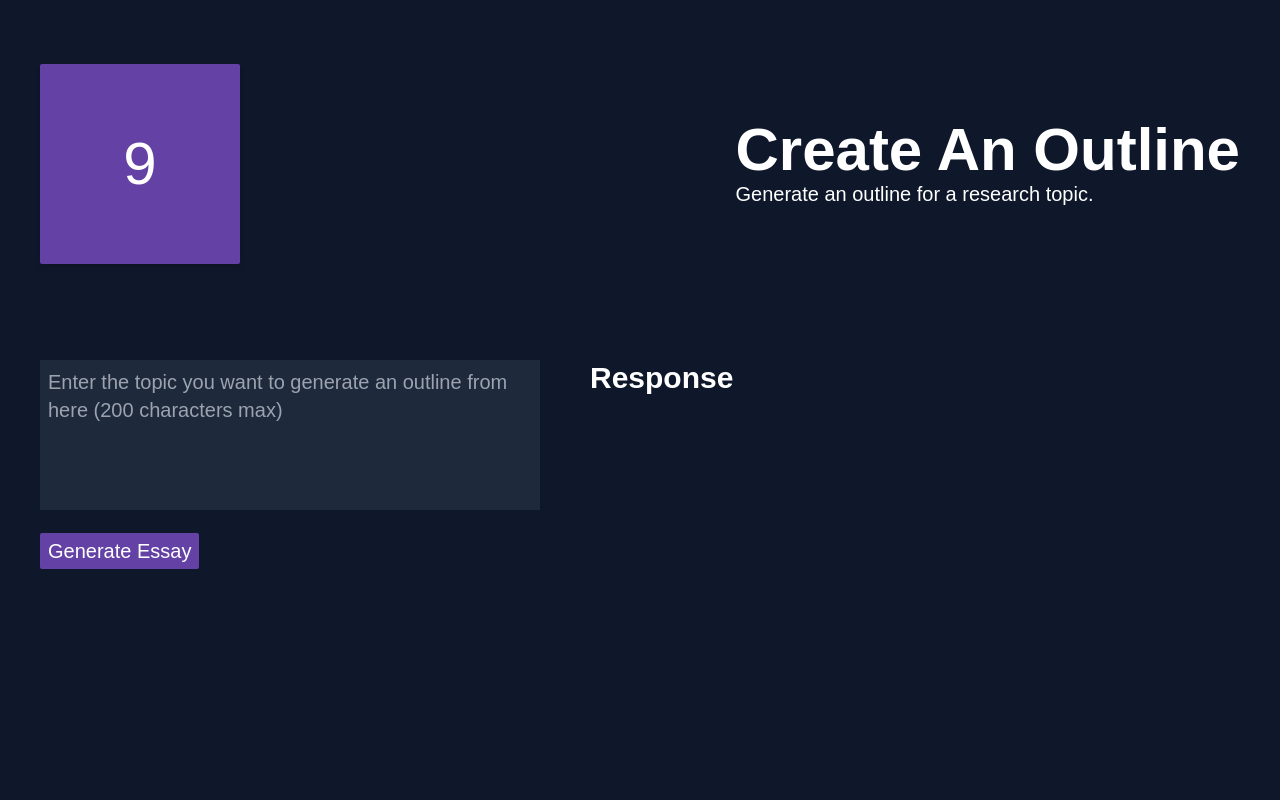
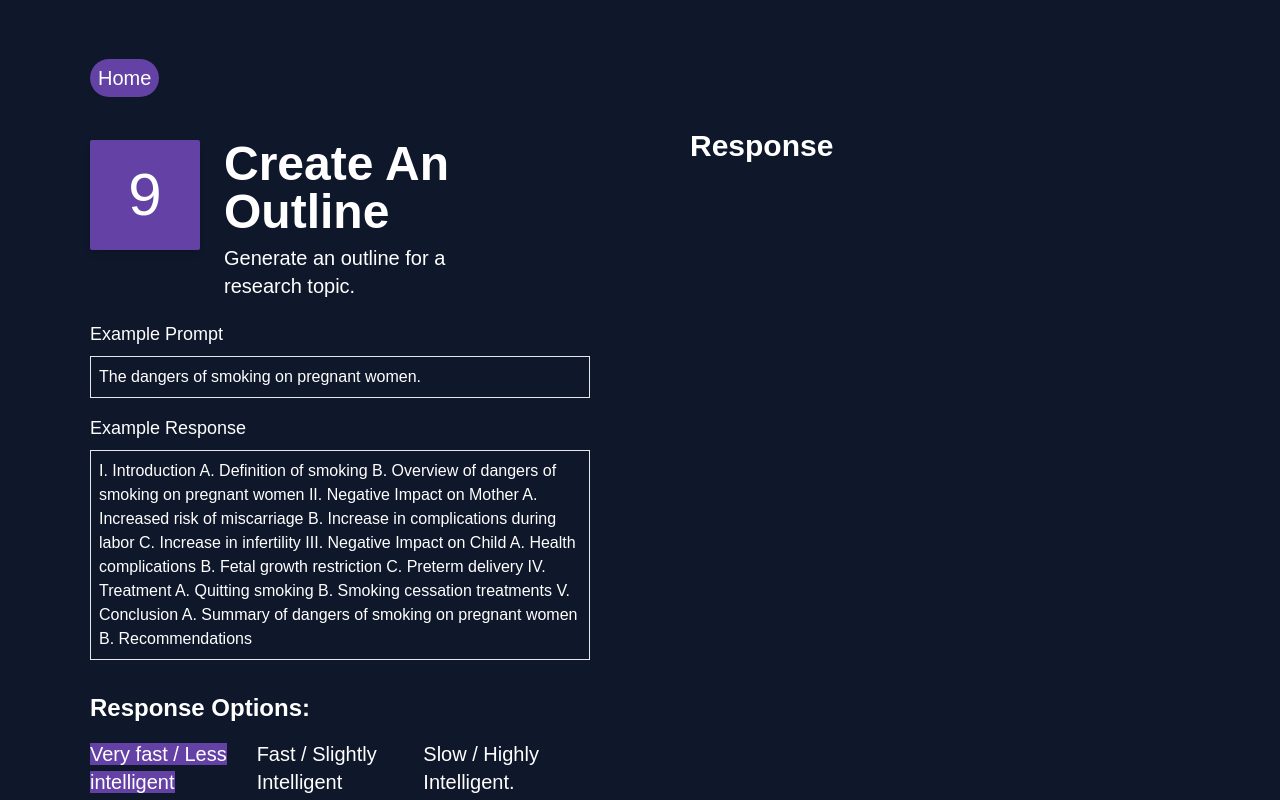
Before and after one commit to rxrzzz/assignments-ai, a Next.js app: page /outline in a window 1280 px wide. Shown: the top 800 px of the page. Built offline with nearby package versions, Linux system fonts and the light colour scheme; no server answers; a web font is replaced by a local one.

Commit message:
restyled grammar and outline components

```diff
--- a/pages/grammar.tsx
+++ b/pages/grammar.tsx
@@ -1,63 +1,131 @@
 import { useRouter } from "next/router";
 import { useState } from "react";
+import { Navbar } from "../components/Navbar";
+import { Options } from "../components/options";
 import { homeboxes, openai } from "../utils";
 
 export default function Grammar() {
   const { pathname } = useRouter();
   const pageProps = homeboxes.find((homebox) => homebox.link === pathname)!;
+  const [option, setOption] = useState("text-ada-001");
+
+  const changeOption = (inputOption: string) => {
+    setOption(inputOption);
+  };
 
   const [prompt, setPrompt] = useState<string | undefined>("");
   const [result, setResult] = useState<string | undefined>("");
-  async function summarizeData() {
-    const { data } = await openai.createCompletion({
-      model: "text-davinci-003",
+  const [loading, setLoading] = useState(false);
+  const [error, setError] = useState("");
+
+  async function simplifyTextData() {
+    setLoading(true);
+    await openai
+      .createCompletion({
+        model: option,
         prompt: "Correct this to standard English:" + "\n" + `${prompt}`,
         max_tokens: 1000,
         temperature: 0,
+      })
+      .then((response) => {
+        const { data } = response;
+        setResult(data.choices[0].text);
+        setLoading(false);
+      })
+      .catch((err) => {
+        setError("An error occured. Please wait for a minute and then retry.");
       });
-    console.log(data);
-    setResult(data.choices[0].text);
   }
 
   return (
-    <main className="min-h-screen bg-slate-900 font-alpino">
-      <div className="max-w-[1200px] mx-auto pt-16">
-        <section className="flex justify-between items-center w-[95%] md:w-full mx-auto">
+    <main className="min-h-screen bg-slate-900 font-alpino text-white">
+      <div className="max-w-[1200px] py-16 flex justify-between mx-auto flex-wrap">
+        <div className="lg:w-5/12 w-11/12 mx-auto">
+          <Navbar color={pageProps.colorOne} />
+          <div className="flex">
             <div
               style={{ backgroundColor: pageProps.colorOne }}
-            className="lg:h-[200px] lg:w-[200px] h-[100px] w-[100px]
+              className="lg:h-[110px] lg:w-[110px] h-[100px] w-[100px]
        rounded-sm text-white text-6xl flex items-center shadow-md
+       mr-6
         justify-center"
             >
               <h1>{pageProps.no}</h1>
             </div>
-          <div className="text-white ml-4 md:ml-0">
-            <h1 className="lg:text-6xl md:text-5xl text-4xl font-bold">
+            <div>
+              <div className="text-white max-w-[280px]">
+                <h1 className="lg:text-5xl md:text-5xl text-4xl font-bold">
                   {pageProps.description}
                 </h1>
-            <p className="md:text-xl text-md">{pageProps.title}</p>
+                <p className="md:text-xl text-md mt-2">{pageProps.title}</p>
               </div>
-        </section>
-        <section className="flex mt-24  justify-between flex-wrap">
-          <main className="lg:w-5/12 w-[95%]  mx-auto md:mx-0">
+            </div>
+          </div>
+          <div>
+            <h1 className="font-medium text-lg mt-5">Example Prompt</h1>
+            <p className="mb-4 border p-2 mt-2">I is not have many sense.</p>
+          </div>
+          <div>
+            <h1 className="font-medium text-lg">Example Response</h1>
+            <p className="mb-4 border p-2 mt-2">I do not have much sense.</p>
+          </div>
+          <Options
+            color={pageProps.colorOne}
+            option={option}
+            setOption={changeOption}
+          />
           <textarea
-              placeholder="Enter the text/paragraph you want to correct here"
+            placeholder="Enter the text you want to generate a simplified version for here."
             className="min-h-[150px] text-xl p-2 bg-slate-800 w-full text-white resize-none"
             onChange={(e) => setPrompt(e.target.value)}
           ></textarea>
+          {!loading ? (
             <button
-              onClick={summarizeData}
+              onClick={simplifyTextData}
               style={{ backgroundColor: pageProps.colorOne }}
               className=" text-white px-2 py-1 text-xl mt-4 rounded-sm"
             >
-              Generate Essay
+              Correct Text
             </button>
-          </main>
-          <aside className="text-white md:w-6/12 w-[95%] mx-auto mt-8 md:mt-0">
-            <h1 className="text-3xl font-bold">Response</h1>
-            {result !== "" ? <p className="text-xl mt-4">{result}</p> : null}
-          </aside>
-        </section>
+          ) : (
+            <button
+              onClick={simplifyTextData}
+              disabled
+              style={{ backgroundColor: pageProps.colorOne }}
+              className=" text-white px-2 py-1 text-xl mt-4 rounded-sm opacity-90"
+            >
+              Loading...
+            </button>
+          )}
+        </div>
+        <div className="lg:w-5/12 w-11/12 mx-auto">
+          <h1 className="text-3xl font-bold mt-16">Response</h1>
+          {result !== "" ? (
+            <>
+              <button
+                onClick={() => window.navigator.clipboard.writeText(result!)}
+                className="mb-3 self-end mt-8 p-2 font-medium"
+                style={{ backgroundColor: pageProps.colorOne }}
+              >
+                Copy Text
+              </button>
+              <div
+                className="min-h-[150px] text-xl p-2 bg-slate-800 w-full text-white resize-none "
+                dangerouslySetInnerHTML={{
+                  __html: `<p>${result}</p>`,
+                }}
+              ></div>
+            </>
+          ) : null}
+          {error !== "" ? (
+            <div
+              className="min-h-[150px] text-xl p-2 bg-slate-800 w-full text-white resize-none mt-8"
+              dangerouslySetInnerHTML={{
+                __html: `<p>${error}</p>`,
+              }}
+            ></div>
+          ) : null}
+        </div>
       </div>
     </main>
   );
--- a/pages/outline.tsx
+++ b/pages/outline.tsx
@@ -1,64 +1,143 @@
 import { useRouter } from "next/router";
 import { useState } from "react";
+import { Navbar } from "../components/Navbar";
+import { Options } from "../components/options";
 import { homeboxes, openai } from "../utils";
 
 export default function Outline() {
   const { pathname } = useRouter();
   const pageProps = homeboxes.find((homebox) => homebox.link === pathname)!;
+  const [option, setOption] = useState("text-ada-001");
+
+  const changeOption = (inputOption: string) => {
+    setOption(inputOption);
+  };
 
   const [prompt, setPrompt] = useState<string | undefined>("");
   const [result, setResult] = useState<string | undefined>("");
-  async function summarizeData() {
+  const [loading, setLoading] = useState(false);
+  const [error, setError] = useState("");
 
-    const { data } = await openai.createCompletion({
-      model: "text-davinci-003",
+  async function generateOutline() {
+    setLoading(true);
+    await openai
+      .createCompletion({
+        model: option,
         prompt: "Create an outline for an essay about" + " " + `${prompt}`,
-      max_tokens: 1200,
+        max_tokens: 500,
         temperature: 1,
+      })
+      .then((response) => {
+        const { data } = response;
+        setResult(data.choices[0].text);
+        setLoading(false);
+      })
+      .catch((err) => {
+        setError("An error occured. Please wait for a minute and then retry.");
       });
-    setResult(data.choices[0].text);
   }
 
   return (
-    <main className="min-h-screen bg-slate-900 font-alpino">
-      <div className="max-w-[1200px] mx-auto pt-16">
-        <section className="flex justify-between items-center w-[95%] md:w-full mx-auto">
+    <main className="min-h-screen bg-slate-900 font-alpino text-white">
+      <div className="max-w-[1200px] py-16 flex justify-between mx-auto flex-wrap">
+        <div className="lg:w-5/12 w-11/12 mx-auto">
+          <Navbar color={pageProps.colorOne} />
+          <div className="flex">
             <div
               style={{ backgroundColor: pageProps.colorOne }}
-            className="lg:h-[200px] lg:w-[200px] h-[100px] w-[100px]
+              className="lg:h-[110px] lg:w-[110px] h-[100px] w-[100px]
        rounded-sm text-white text-6xl flex items-center shadow-md
+       mr-6
         justify-center"
             >
               <h1>{pageProps.no}</h1>
             </div>
-          <div className="text-white ml-4 md:ml-0">
-            <h1 className="lg:text-6xl md:text-5xl text-4xl font-bold">
+            <div>
+              <div className="text-white max-w-[280px]">
+                <h1 className="lg:text-5xl md:text-5xl text-4xl font-bold">
                   {pageProps.description}
                 </h1>
-            <p className="md:text-xl text-md">{pageProps.title}</p>
+                <p className="md:text-xl text-md mt-2">{pageProps.title}</p>
               </div>
-        </section>
-        <section className="flex mt-24  justify-between flex-wrap">
-          <main className="lg:w-5/12 w-[95%]  mx-auto md:mx-0">
+            </div>
+          </div>
+          <div>
+            <h1 className="font-medium text-lg mt-5">Example Prompt</h1>
+            <p className="mb-4 border p-2 mt-2">
+              The dangers of smoking on pregnant women.
+            </p>
+          </div>
+          <div>
+            <h1 className="font-medium text-lg">Example Response</h1>
+            <p className="mb-4 border p-2 mt-2">
+              I. Introduction A. Definition of smoking B. Overview of dangers of
+              smoking on pregnant women II. Negative Impact on Mother A.
+              Increased risk of miscarriage B. Increase in complications during
+              labor C. Increase in infertility III. Negative Impact on Child A.
+              Health complications B. Fetal growth restriction C. Preterm
+              delivery IV. Treatment A. Quitting smoking B. Smoking cessation
+              treatments V. Conclusion A. Summary of dangers of smoking on
+              pregnant women B. Recommendations
+            </p>
+          </div>
+          <Options
+            color={pageProps.colorOne}
+            option={option}
+            setOption={changeOption}
+          />
           <textarea
             maxLength={200}
-              placeholder="Enter the topic you want to generate an outline from here (200 characters max)"
+            placeholder="Enter the topic you want to make an outline for here (200 characters max)"
             className="min-h-[150px] text-xl p-2 bg-slate-800 w-full text-white resize-none"
             onChange={(e) => setPrompt(e.target.value)}
           ></textarea>
+          {!loading ? (
             <button
-              onClick={summarizeData}
+              onClick={generateOutline}
               style={{ backgroundColor: pageProps.colorOne }}
               className=" text-white px-2 py-1 text-xl mt-4 rounded-sm"
             >
-              Generate Essay
+              Create Outline
             </button>
-          </main>
-          <aside className="text-white md:w-6/12 w-[95%] mx-auto mt-8 md:mt-0">
-            <h1 className="text-3xl font-bold">Response</h1>
-            {result !== "" ? <p className="text-xl mt-4">{result}</p> : null}
-          </aside>
-        </section>
+          ) : (
+            <button
+              onClick={generateOutline}
+              disabled
+              style={{ backgroundColor: pageProps.colorOne }}
+              className=" text-white px-2 py-1 text-xl mt-4 rounded-sm opacity-90"
+            >
+              Loading...
+            </button>
+          )}
+        </div>
+        <div className="lg:w-5/12 w-11/12 mx-auto">
+          <h1 className="text-3xl font-bold mt-16">Response</h1>
+          {result !== "" ? (
+            <>
+              <button
+                onClick={() => window.navigator.clipboard.writeText(result!)}
+                className="mb-3 self-end mt-8 p-2 font-medium"
+                style={{ backgroundColor: pageProps.colorOne }}
+              >
+                Copy Text
+              </button>
+              <div
+                className="min-h-[150px] text-xl p-2 bg-slate-800 w-full text-white resize-none "
+                dangerouslySetInnerHTML={{
+                  __html: `<p>${result}</p>`,
+                }}
+              ></div>
+            </>
+          ) : null}
+          {error !== "" ? (
+            <div
+              className="min-h-[150px] text-xl p-2 bg-slate-800 w-full text-white resize-none mt-8"
+              dangerouslySetInnerHTML={{
+                __html: `<p>${error}</p>`,
+              }}
+            ></div>
+          ) : null}
+        </div>
       </div>
     </main>
   );
```
Lines whose indentation alone changed are shown as unchanged.
